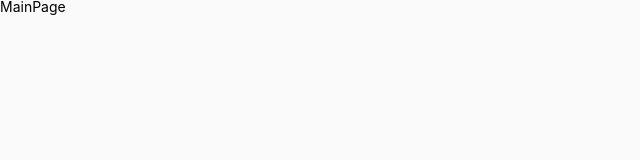
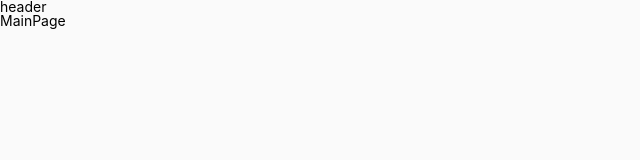
Before and after one commit to Wanted-Pre-Onboarding-Team1/Tripbtoz_Hotel_Reservation, a React (Create React App) app: page / in a window 1280 px wide. Shown: the top 160 px of the page, without its empty margins (0-640 px from the left). Built offline with nearby package versions, Linux system fonts and the light colour scheme; a web font is replaced by a local one.

Commit message:
#4 feat : header 라우터 설정

```diff
--- /dev/null
+++ b/src/components/Header.tsx
@@ -0,0 +1,13 @@
+import React from 'react';
+import { Outlet } from 'react-router-dom';
+
+function Header() {
+  return (
+    <>
+      <header>header</header>
+      <Outlet />
+    </>
+  );
+}
+
+export default Header;
--- a/src/routes/Routing.tsx
+++ b/src/routes/Routing.tsx
@@ -3,15 +3,18 @@ import { BrowserRouter, Route, Routes } from 'react-router-dom';
 import DetailPage from 'pages/detailPage/DetailPage';
 import MainPage from 'pages/mainPage/MainPage';
 import StatusPage from 'pages/statusPage/StatusPage';
+import Header from 'components/Header';
 import Path from './Path';
 
 function Routing() {
   return (
     <BrowserRouter>
       <Routes>
-        <Route path="/" element={<MainPage />} />
-        <Route path={Path.status} element={<StatusPage />} />
-        <Route path={Path.detail} element={<DetailPage />} />
+        <Route element={<Header />}>
+          <Route path="/" element={<MainPage />} />
+          <Route path={Path.status} element={<StatusPage />} />
+          <Route path={Path.detail} element={<DetailPage />} />
+        </Route>
       </Routes>
     </BrowserRouter>
   );
```
